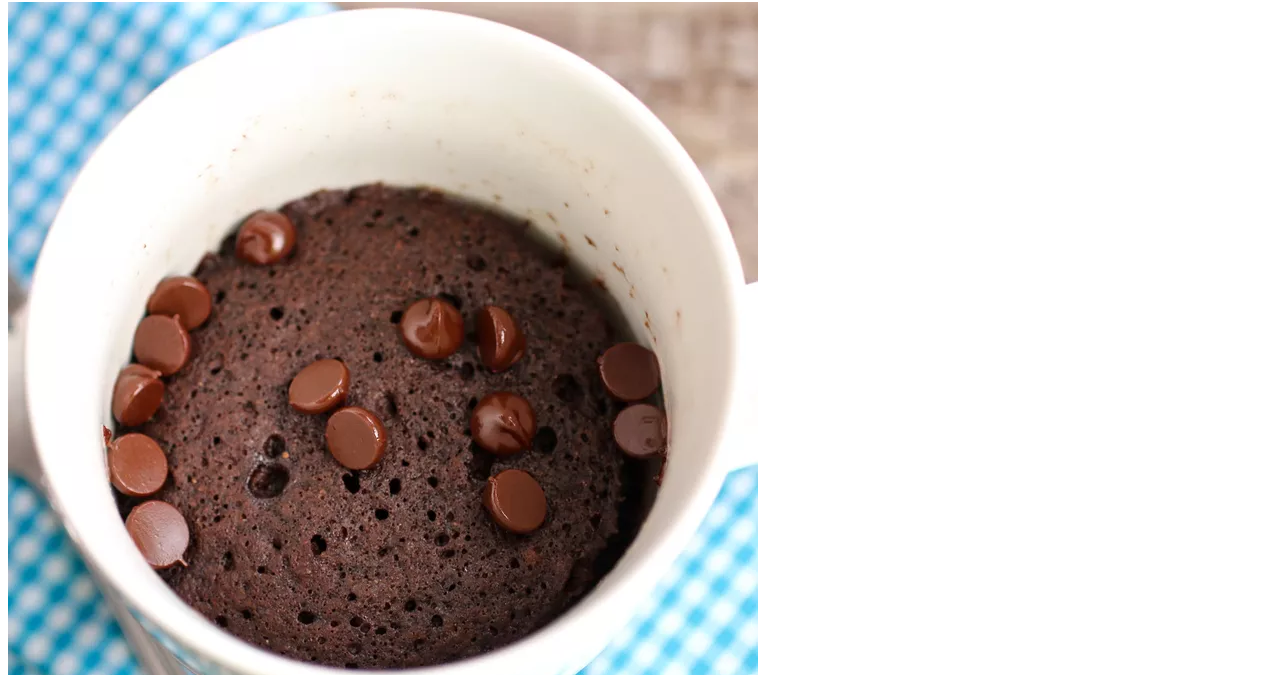
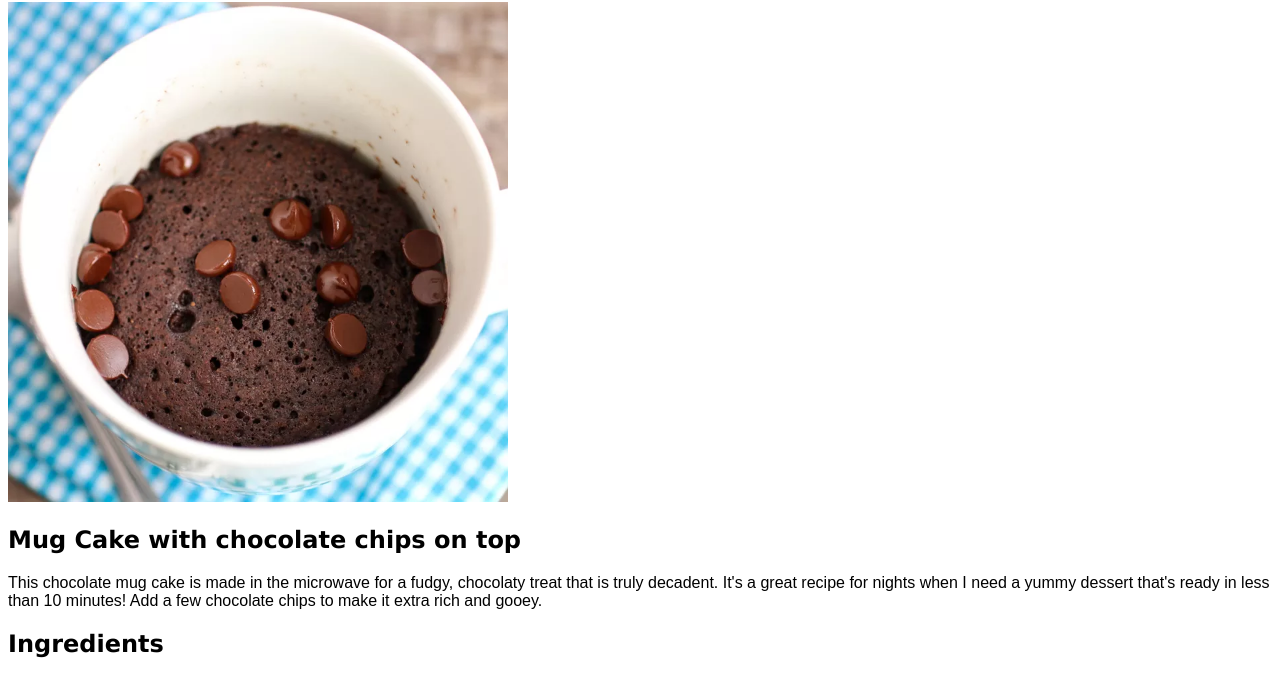
Before and after one commit to codeswiam/odin-recipes, a plain HTML site: page recipes/mugcake.html in a window 1280 px wide. Shown: the part 79-754 px from the top of the page. Drawn offline with Linux system fonts and the light colour scheme.

Commit message:
Add style properties in styles.css
Apply fonts to text
Modify image size
Modify link colors

```diff
--- a/styles.css
+++ b/styles.css
@@ -1,11 +1,16 @@
 * {
-
+    font-family: Arial, Helvetica, sans-serif;
 }
 
-h1 {
+h1, h2 {
     font-family: Verdana, Geneva, Tahoma, sans-serif;
 }
 
-h2 {
-    font-family: Arial, Helvetica, sans-serif;
+img {
+    width: 500px;
+    height: auto;
 }
+
+a {
+    color: cornflowerblue;
+}
```
